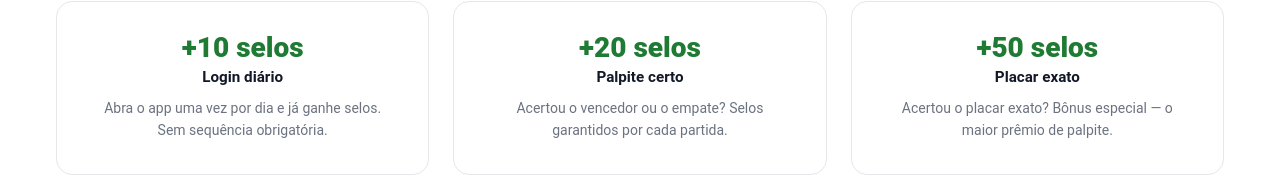
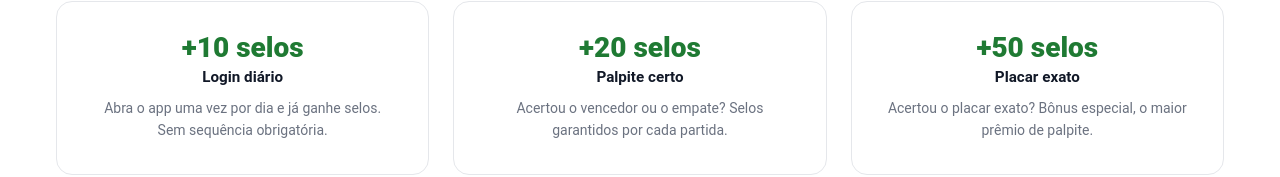
Before and after one commit to darioreisjr/copadomundo2026, a Vue app: page /selos in a window 1280 px wide. Shown: the part 623-800 px from the top of the page. Built offline with nearby package versions, Linux system fonts and the light colour scheme; no server answers.

Commit message:
fix(selos): remove travessão da descrição do palpite de placar exato

```diff
--- a/src/pages/landing/SelosPage.vue
+++ b/src/pages/landing/SelosPage.vue
@@ -126,7 +126,7 @@ const selosEarn = [
     iconColor: '#f59e0b',
     value: '+50 selos',
     label: 'Placar exato',
-    desc: 'Acertou o placar exato? Bônus especial — o maior prêmio de palpite.',
+    desc: 'Acertou o placar exato? Bônus especial, o maior prêmio de palpite.',
   },
   {
     icon: 'mdi-tournament',
```
